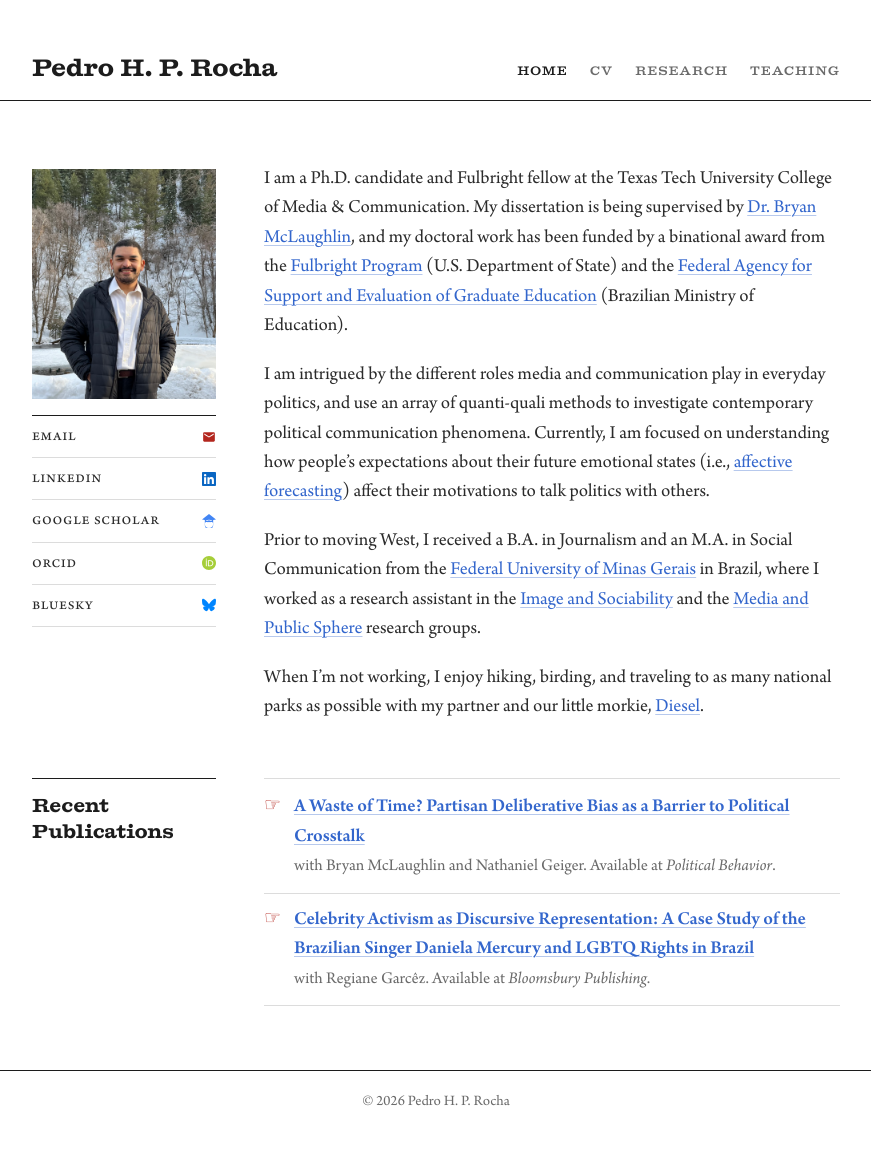
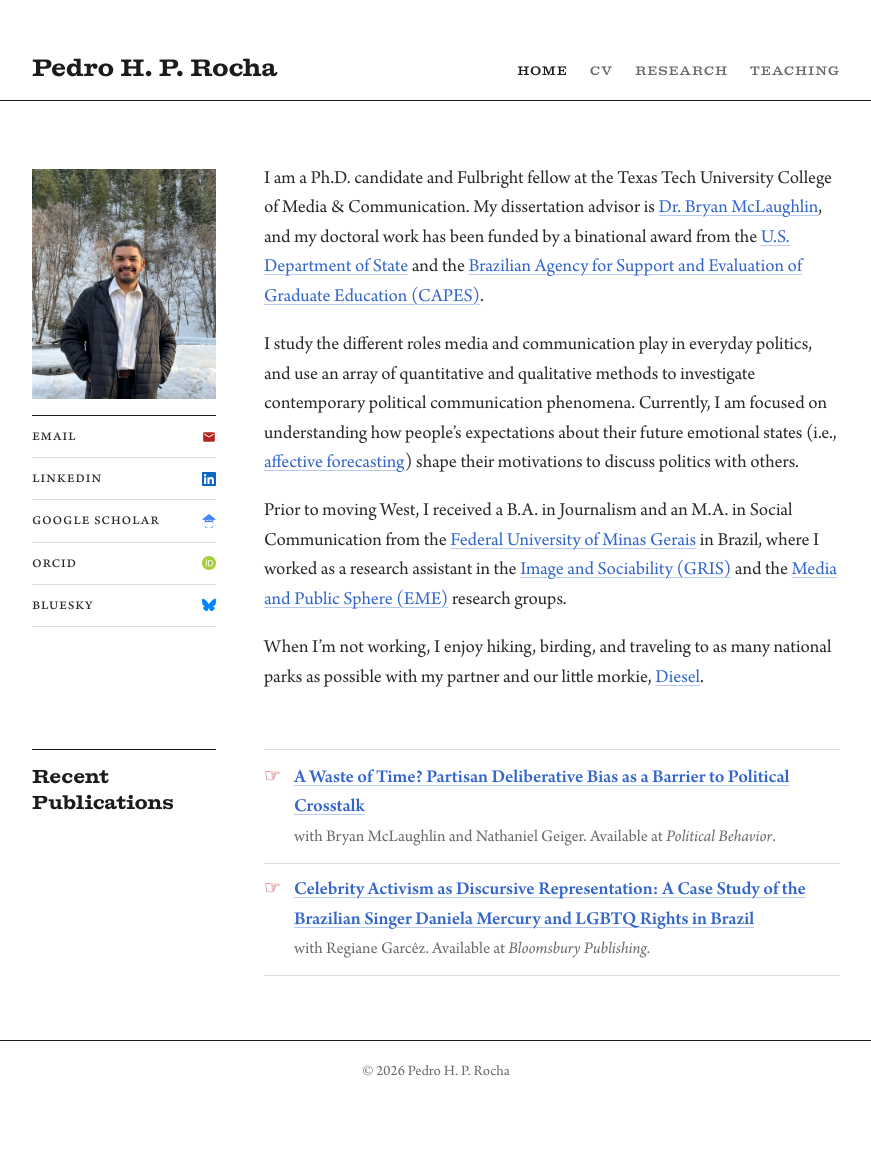
Before and after one commit to pedrohprocha/pedrohprocha.github.io, a Jekyll site: the page built from index.md, in a window 1280 px wide. Shown: the whole page, without its empty margins (204-1075 px from the left). Built offline with Jekyll 4.4.1, drawn with Linux system fonts in a browser that asks for light colours; after the commit the page ends 1125 px from its top, so only the background shows below that.

Commit message:
Update bio wording, site description, and page titles
Co-Authored-By: Claude Opus 5.5 <noreply@anthropic.com>

```diff
--- a/index.md
+++ b/index.md
@@ -11,11 +11,11 @@ description: "Pedro H. P. Rocha is a Ph.D. candidate and Fulbright fellow at Tex
 
 <div class="intro-text" markdown="1">
 
-I am a Ph.D. candidate and Fulbright fellow at the Texas Tech University College of Media & Communication. My dissertation is being supervised by [Dr. Bryan McLaughlin](https://www.depts.ttu.edu/comc/faculty/faculty/bmclaughlin.php), and my doctoral work has been funded by a binational award from the [Fulbright Program](https://fulbright.org.br/) (U.S. Department of State) and the [Federal Agency for Support and Evaluation of Graduate Education](https://www.gov.br/capes/en) (Brazilian Ministry of Education).
+I am a Ph.D. candidate and Fulbright fellow at the Texas Tech University College of Media & Communication. My dissertation advisor is [Dr. Bryan McLaughlin](https://www.depts.ttu.edu/comc/faculty/faculty/bmclaughlin.php), and my doctoral work has been funded by a binational award from the [U.S. Department of State](https://fulbright.org.br/) and the [Brazilian Agency for Support and Evaluation of Graduate Education (CAPES)](https://www.gov.br/capes/en).
 
-I am intrigued by the different roles media and communication play in everyday politics, and use an array of quanti-quali methods to investigate contemporary political communication phenomena. Currently, I am focused on understanding how people's expectations about their future emotional states (i.e., [affective forecasting](https://dictionary.apa.org/affective-forecasting)) affect their motivations to talk politics with others.
+I study the different roles media and communication play in everyday politics, and use an array of quantitative and qualitative methods to investigate contemporary political communication phenomena. Currently, I am focused on understanding how people's expectations about their future emotional states (i.e., [affective forecasting](https://dictionary.apa.org/affective-forecasting)) shape their motivations to discuss politics with others.
 
-Prior to moving West, I received a B.A. in Journalism and an M.A. in Social Communication from the [Federal University of Minas Gerais](http://www.ppgcom.fafich.ufmg.br/indexi.php) in Brazil, where I worked as a research assistant in the [Image and Sociability](https://www.fafich.ufmg.br/gris/) and the [Media and Public Sphere](https://grupoemeblog.wordpress.com/) research groups.
+Prior to moving West, I received a B.A. in Journalism and an M.A. in Social Communication from the [Federal University of Minas Gerais](http://www.ppgcom.fafich.ufmg.br/indexi.php) in Brazil, where I worked as a research assistant in the [Image and Sociability (GRIS)](https://www.fafich.ufmg.br/gris/) and the [Media and Public Sphere (EME)](https://grupoemeblog.wordpress.com/) research groups.
 
 When I'm not working, I enjoy hiking, birding, and traveling to as many national parks as possible with my partner and our little morkie, <a href="{{ '/assets/diesel.jpeg' | relative_url }}">Diesel</a>.
 
```
Also changed, not shown: other parts of index.md (+2 -2 lines), pages/courses.md (+1 -1 lines), pages/research.md (+1 -1 lines).
